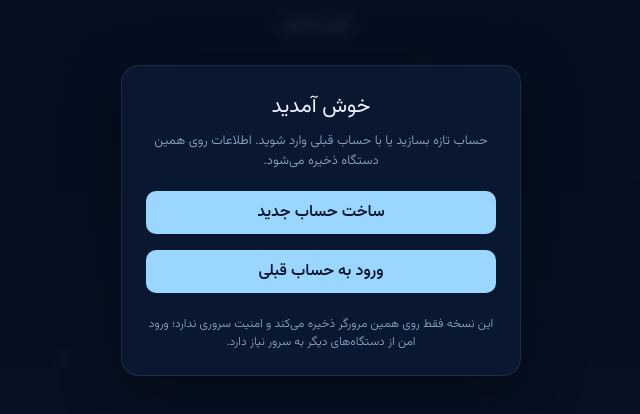
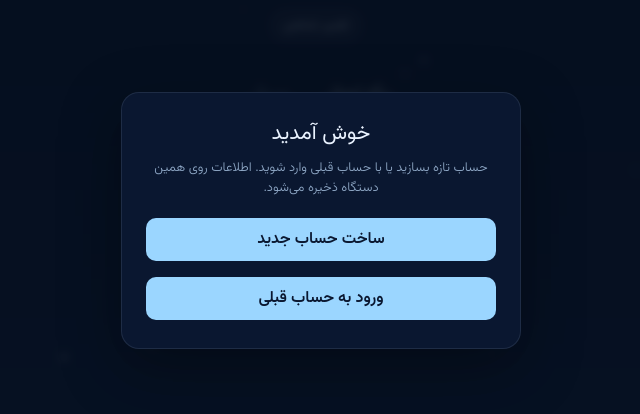
Before and after one commit to KarimaSafi/Zemistan-e-Almasin, a plain HTML site: page index.html in a window 1280 px wide. Shown: the part 180-594 px from the top of the page, without its empty margins (319-959 px from the left). Drawn offline with Linux system fonts and the light colour scheme.

Commit message:
Add files via upload

```diff
--- a/index.html
+++ b/index.html
@@ -97,7 +97,6 @@ h1{margin:0;font-weight:200;font-size:clamp(34px,7vw,60px);letter-spacing:1px}
 .auth-error{min-height:20px;margin-top:10px;color:var(--no);font-size:13px}
 .auth-choices{display:flex;flex-direction:column;gap:8px}
 .auth-choices button{width:100%;margin:4px 0}
-.auth-notice{margin:18px 0 0!important;font-size:12px!important}
 @media (max-width:600px){
   .lab{width:108px;height:68px;display:flex;align-items:center;justify-content:center;font-size:10px;line-height:1.2;padding:4px;text-align:center;overflow:hidden;overflow-wrap:anywhere;background:var(--bg1)}
   .row{height:70px}
@@ -143,7 +142,6 @@ h1{margin:0;font-weight:200;font-size:clamp(34px,7vw,60px);letter-spacing:1px}
       <button id="createAccount" type="button">ساخت حساب جدید</button>
       <button id="loginAccount" type="button">ورود به حساب قبلی</button>
     </div>
-      <p class="auth-notice">این نسخه فقط روی همین مرورگر ذخیره می‌کند و امنیت سروری ندارد؛ ورود امن از دستگاه‌های دیگر به سرور نیاز دارد.</p>
     <div id="authFields" class="hidden">
       <input id="profileFirstName" type="text" autocomplete="given-name" maxlength="40" aria-label="نام" placeholder="نام" required>
       <input id="profileLastName" type="text" autocomplete="family-name" maxlength="40" aria-label="تخلص" placeholder="تخلص" required>
```
